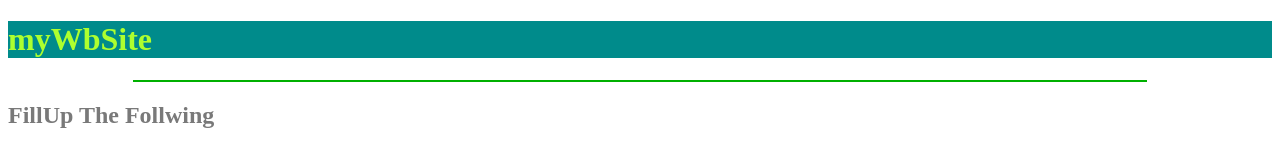
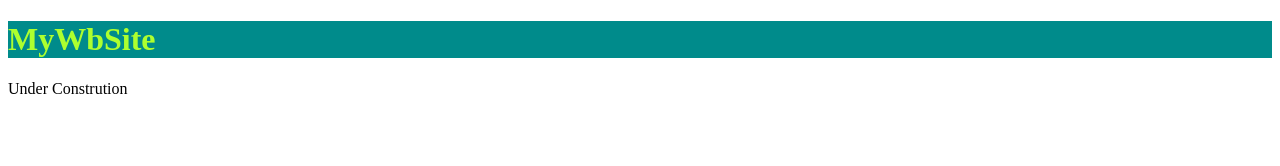
Before and after one commit to NiketanGupta/Mywbsite, a plain HTML site: page index.html in a window 1280 px wide. Drawn offline with Linux system fonts and the light colour scheme.

Commit message:
Update index.html

```diff
--- a/index.html
+++ b/index.html
@@ -4,13 +4,15 @@
 	<meta charset="UTF-8">
 	<meta name="viewport" content="width=device-width, initial-scale=1.0">
 	<title>myWbSite</title>
-	<link rel="stylesheet" href="css/styles.css"
+	<link rel="stylesheet" href="css/styles.css">
+	<!--Add icon Library-->
+	<!-- <link rel="stylesheet" href="/css/icon.css"> -->
 </head>
 <body>
-	<h1>myWbSite</h1>
-
-	<hr color=rgb(0, 228, 152) width="80%">
-	<h2>FillUp The Follwing</h2>
+	<div class="header">
+		<h1 id="my1">MyWbSite</h1>
+		<p>Under Constrution</p>
+	</div>
 
 </body>
 </html>
```
